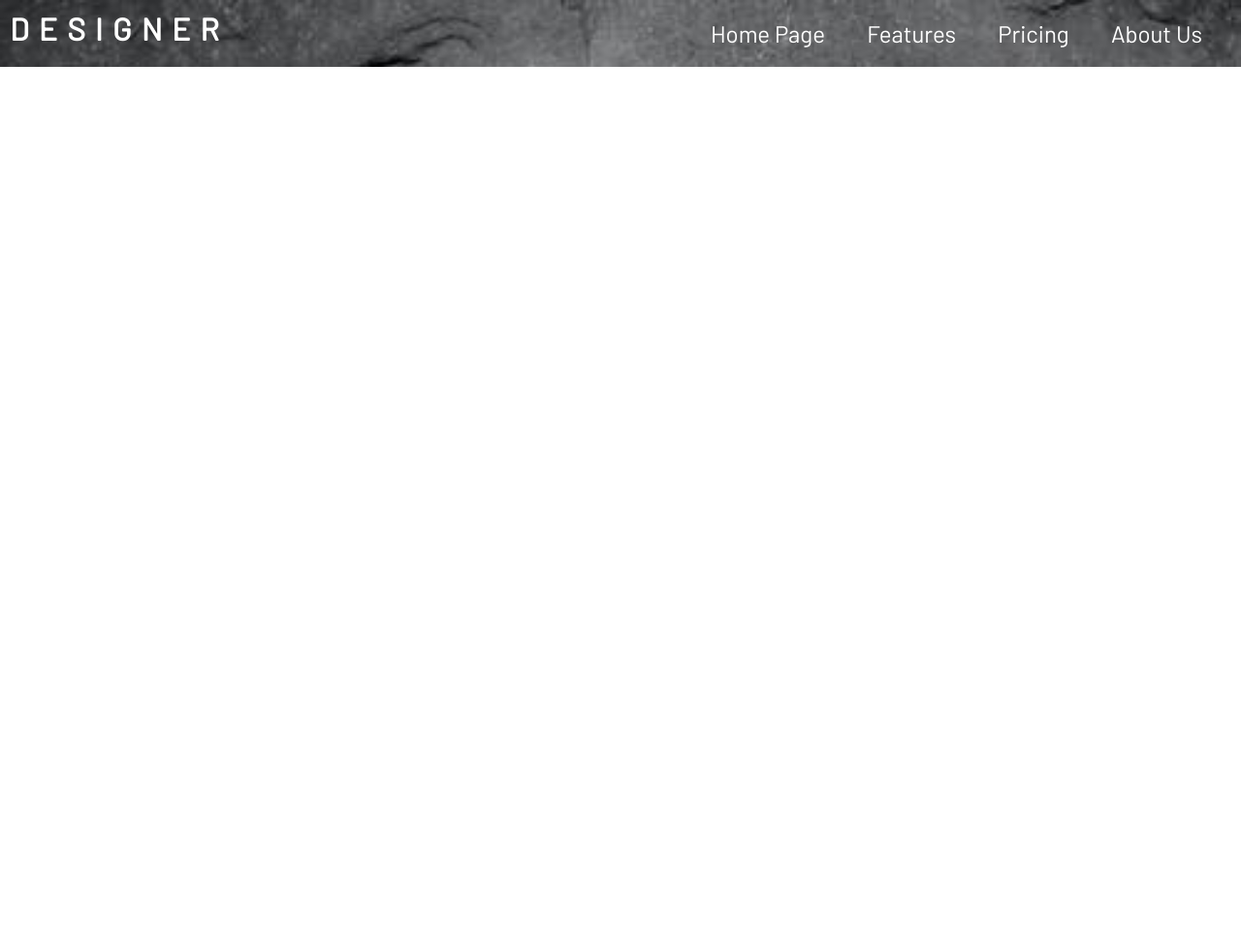
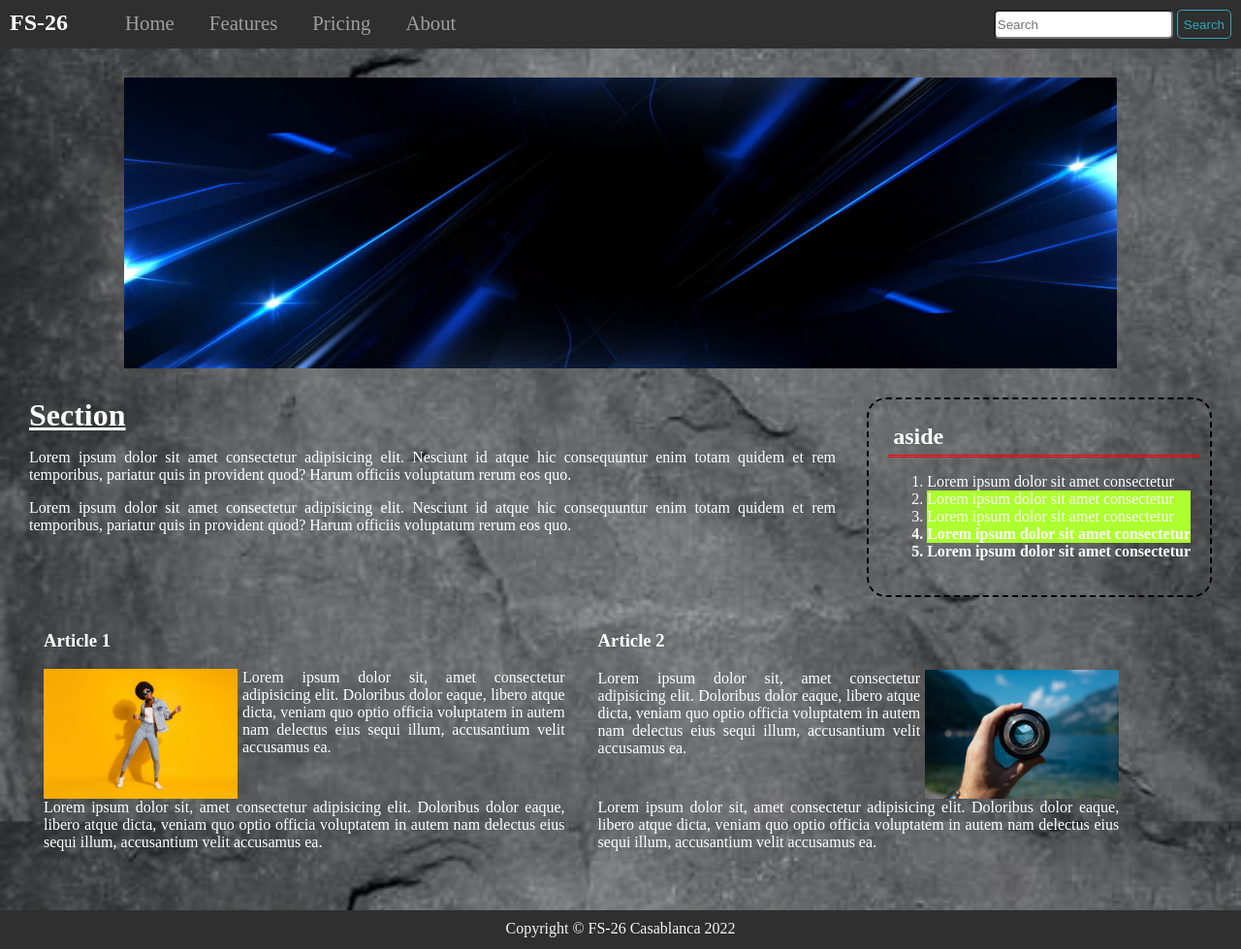
Before and after one commit to FS-26/Tuto1Css, a plain HTML site: page index.html in a window 1280 px wide. Shown: the whole page at 97% size. Before the commit the page ends 800 px from the top, so only its background shows below. Drawn offline with Linux system fonts and the light colour scheme; a web font is replaced by a local one.

Commit message:
Maquette 1

```diff
--- a/css/navbar.css
+++ /dev/null
@@ -1,52 +0,0 @@
-@font-face {
-  font-family: Barlow;
-  src: url("/Barlow/Barlow-Regular.ttf");
-}
-body {
-  margin: 0;
-  font-family: "Square Peg", Barlow, "Courier New", Courier, monospace;
-}
-
-nav,
-ul,
-li,
-h3 {
-  display: inline-block;
-  padding: 0;
-  margin: 0;
-}
-
-header {
-  padding: 10px;
-  background-image: url("../img/pexels-photo.jpg");
-  background-repeat: no-repeat;
-  background-size: cover;
-  overflow: auto;
-}
-
-a {
-  text-decoration: none;
-  color: #fff;
-  font-size: 1.5em;
-  padding: 18px 20px;
-}
-
-h3 {
-  font-size: 2em;
-  color: #fff;
-  text-transform: uppercase;
-  letter-spacing: 10px;
-}
-
-nav {
-  float: right;
-  /* margin-left: 30%; */
-  padding: 10px;
-}
-
-a:hover {
-  background-color: white;
-  color: #ff565b;
-  border-top: 2px solid #ff565b;
-  border-radius: 0px 0px 10px 10px;
-}
--- /dev/null
+++ b/css/style.css
@@ -0,0 +1,149 @@
+body {
+  margin: 0;
+  color: white;
+  background-image: url("../img/pexels-photo.jpg");
+  background-repeat: no-repeat;
+  background-size: cover;
+  background-attachment: fixed;
+}
+
+header {
+  background-color: rgb(47, 47, 47);
+  color: white;
+  padding: 10px;
+  overflow: auto; /*Pour contenir les elements après un float d'un élement fils*/
+}
+
+h2,
+nav,
+ul,
+nav > ul > li {
+  display: inline-block;
+  margin: 0;
+}
+
+a {
+  color: rgb(160, 159, 159);
+  font-size: 1.3em;
+  text-decoration: none;
+  padding: 8px 15px;
+  border-top: 2px solid transparent;
+  border-right: 2px solid transparent;
+}
+
+a:hover {
+  color: rgb(255, 255, 255);
+  background-color: rgb(126, 126, 126);
+  border-top: 2px solid #2ba8bb;
+  border-right: 2px solid #2ba8bb;
+  border-radius: 0px 10px 0px 10px;
+}
+
+header > span {
+  float: right;
+}
+
+header input {
+  height: 30px;
+  border-radius: 5px;
+}
+
+header input:focus {
+  outline: 1px solid #2ba8bb;
+}
+
+header button {
+  background-color: transparent;
+  color: #2ba8bb;
+  border: thin solid #2ba8bb;
+  border-radius: 5px;
+  height: 30px;
+}
+
+header button:hover {
+  box-shadow: 0px 1px 1px white;
+}
+
+.banner {
+  display: block;
+  width: 80%;
+  height: 300px;
+  margin: auto;
+  margin-top: 30px;
+}
+
+main {
+  margin: 30px;
+}
+
+section h2 {
+  text-decoration: underline;
+  font-size: 2em;
+}
+section {
+  display: inline-block;
+  width: 65vw;
+}
+
+aside {
+  float: right;
+  border: 2px dashed black;
+  border-radius: 20px;
+  padding: 20px;
+}
+
+aside > h2 {
+  width: 100%;
+  padding: 5px;
+  border-bottom: 3px double red;
+}
+.color-item {
+  background-color: greenyellow;
+}
+
+.bold-item {
+  font-weight: 600;
+}
+
+ol > li:nth-child(3) {
+  background-color: greenyellow;
+}
+
+#firstsection {
+  overflow: auto;
+}
+
+.clearfloat {
+  clear: both;
+}
+
+#img1 {
+  float: left;
+  margin-right: 5px;
+}
+#img2 {
+  float: right;
+  margin-left: 5px;
+}
+
+#secondsection article {
+  width: 42vw;
+  display: inline-block;
+  margin: 15px;
+}
+
+p {
+  text-align: justify;
+}
+
+footer {
+  background-color: rgb(47, 47, 47);
+
+  color: whitesmoke;
+  height: 40px;
+}
+
+footer p {
+  text-align: center;
+  padding: 10px 0px;
+}
--- a/index.html
+++ b/index.html
@@ -4,26 +4,96 @@
     <meta charset="UTF-8" />
     <meta http-equiv="X-UA-Compatible" content="IE=edge" />
     <meta name="viewport" content="width=device-width, initial-scale=1.0" />
-    <link rel="stylesheet" href="css/navbar.css" />
-    <link rel="preconnect" href="https://fonts.googleapis.com" />
-    <link rel="preconnect" href="https://fonts.gstatic.com" crossorigin />
-    <link
-      href="https://fonts.googleapis.com/css2?family=Square+Peg&display=swap"
-      rel="stylesheet"
-    />
-    <title>TP1</title>
+    <link rel="stylesheet" href="css/style.css" />
+    <title>Maquette 1</title>
   </head>
   <body>
     <header>
-      <h3>Designer</h3>
+      <h2>FS-26</h2>
       <nav>
         <ul>
-          <li><a href="#home">Home Page</a></li>
-          <li><a href="#features">Features</a></li>
-          <li><a href="#price">Pricing</a></li>
-          <li><a href="#about">About Us</a></li>
+          <li><a href="#home">Home</a></li>
+          <li><a href="#Features">Features</a></li>
+          <li><a href="#Pricing">Pricing</a></li>
+          <li><a href="#About">About</a></li>
         </ul>
       </nav>
+      <span>
+        <input type="search" placeholder="Search" />
+        <button>Search</button>
+      </span>
     </header>
+
+    <img class="banner" src="./img/banner_image.jpg" alt="Banner" />
+
+    <main>
+      <!-- Fist section -->
+      <div id="firstsection">
+        <section>
+          <h2>Section</h2>
+          <p>
+            Lorem ipsum dolor sit amet consectetur adipisicing elit. Nesciunt id
+            atque hic consequuntur enim totam quidem et rem temporibus, pariatur
+            quis in provident quod? Harum officiis voluptatum rerum eos quo.
+          </p>
+          <p>
+            Lorem ipsum dolor sit amet consectetur adipisicing elit. Nesciunt id
+            atque hic consequuntur enim totam quidem et rem temporibus, pariatur
+            quis in provident quod? Harum officiis voluptatum rerum eos quo.
+          </p>
+        </section>
+        <aside>
+          <h2>aside</h2>
+          <ol>
+            <li>Lorem ipsum dolor sit amet consectetur</li>
+            <li class="color-item">Lorem ipsum dolor sit amet consectetur</li>
+            <li>Lorem ipsum dolor sit amet consectetur</li>
+            <li class="color-item bold-item">
+              Lorem ipsum dolor sit amet consectetur
+            </li>
+            <li class="bold-item">Lorem ipsum dolor sit amet consectetur</li>
+          </ol>
+        </aside>
+      </div>
+      <!-- second section -->
+      <div id="secondsection" class="clearfloat">
+        <article>
+          <h3>Article 1</h3>
+          <img id="img1" src="./img/music.jpg" alt="Music" width="200px" />
+          <p>
+            Lorem ipsum dolor sit, amet consectetur adipisicing elit. Doloribus
+            dolor eaque, libero atque dicta, veniam quo optio officia voluptatem
+            in autem nam delectus eius sequi illum, accusantium velit accusamus
+            ea.
+          </p>
+          <p class="clearfloat">
+            Lorem ipsum dolor sit, amet consectetur adipisicing elit. Doloribus
+            dolor eaque, libero atque dicta, veniam quo optio officia voluptatem
+            in autem nam delectus eius sequi illum, accusantium velit accusamus
+            ea.
+          </p>
+        </article>
+
+        <article>
+          <h3>Article 2</h3>
+          <img id="img2" src="./img/photo1.jpg" alt="Music" width="200px" />
+          <p>
+            Lorem ipsum dolor sit, amet consectetur adipisicing elit. Doloribus
+            dolor eaque, libero atque dicta, veniam quo optio officia voluptatem
+            in autem nam delectus eius sequi illum, accusantium velit accusamus
+            ea.
+          </p>
+          <p class="clearfloat">
+            Lorem ipsum dolor sit, amet consectetur adipisicing elit. Doloribus
+            dolor eaque, libero atque dicta, veniam quo optio officia voluptatem
+            in autem nam delectus eius sequi illum, accusantium velit accusamus
+            ea.
+          </p>
+        </article>
+      </div>
+    </main>
+    <footer>
+      <p>Copyright &copy FS-26 Casablanca 2022</p>
+    </footer>
   </body>
 </html>
```
Also changed, not shown: css/float.css (deleted, +0 -11 lines), float.html (deleted, +0 -37 lines), img/banner_image.jpg (added).
